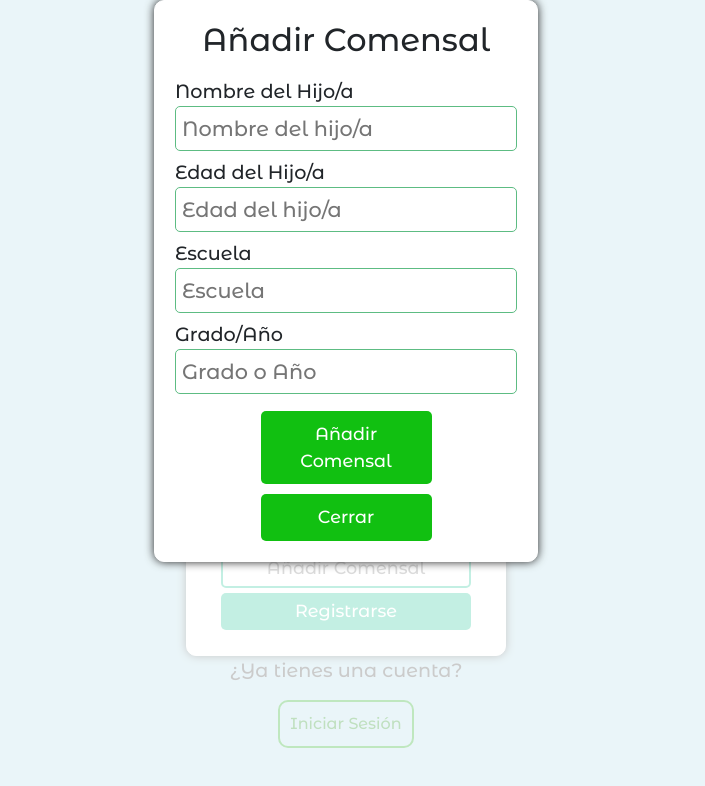
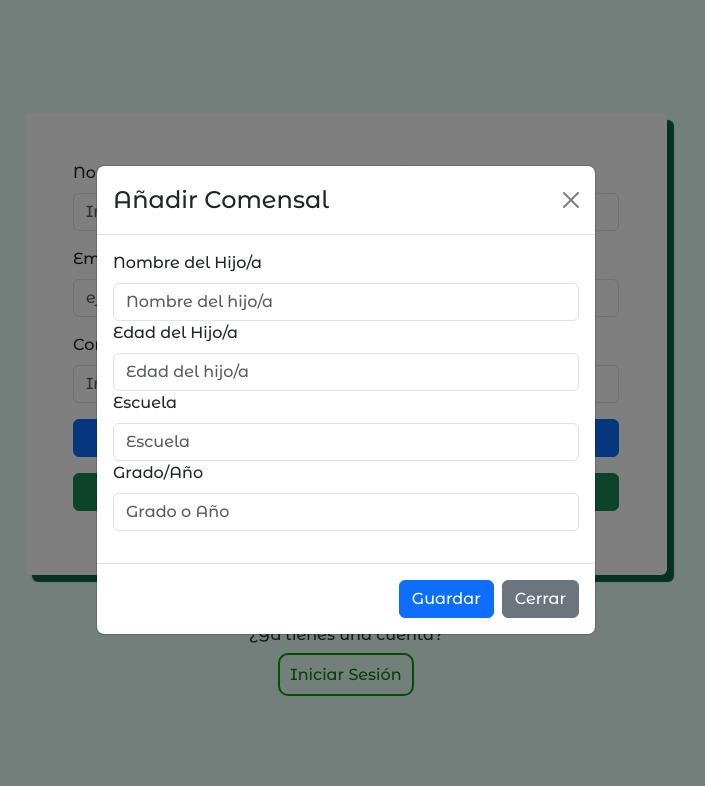
Before and after one commit to LaunchUP-INC/LunchUP-FRONT, a React (Vite) app: page /signup in a window 1280 px wide. Both pictures are taken after a click on the button "Añadir Comensal". Shown: the top 786 px of the page, without its empty margins (294-999 px from the left). Built offline with nearby package versions, Linux system fonts and the light colour scheme.

Commit message:
Estilos del formulario

```diff
--- a/src/components/AddComensal/AddComensal.jsx
+++ b/src/components/AddComensal/AddComensal.jsx
@@ -1,7 +1,7 @@
-/* eslint-disable react/prop-types */
-import Modal from "react-modal";
-import styles from "./AddComensal.module.css";
-Modal.setAppElement("#root");
+import Modal from "react-bootstrap/Modal";
+import Button from "react-bootstrap/Button";
+import { Form } from "react-bootstrap";
+import "bootstrap/dist/css/bootstrap.min.css";
 
 const AddComensalModal = ({
   modalIsOpen,
@@ -10,68 +10,104 @@ const AddComensalModal = ({
   handleAddChild,
   handleChildChange,
   errors,
+  setFormData, // Función para actualizar el estado formData del padre
 }) => {
+  const handleSave = () => {
+    // Validar cada hijo antes de guardar
+    if (
+      errors.childName ||
+      errors.childAge ||
+      errors.childSchool ||
+      errors.childGrade
+    ) {
+      alert("Por favor, corrija los errores antes de guardar.");
+      return;
+    }
+
+    // Actualizar el estado formData del padre con los cambios de los hijos
+    setFormData((prevFormData) => ({
+      ...prevFormData,
+      children: [...childrens],
+    }));
+
+    console.log(childrens);
+
+    // Cerrar el modal después de guardar
+    closeModal();
+  };
+
   return (
-    <Modal
-      isOpen={modalIsOpen}
-      onRequestClose={closeModal}
-      contentLabel="Añadir Comensal"
-      className={styles.modal}
-      overlayClassName={styles.overlay}
-    >
-      <h2>Añadir Comensal</h2>
+    <Modal show={modalIsOpen} onHide={closeModal} centered>
+      <Modal.Header closeButton>
+        <Modal.Title>Añadir Comensal</Modal.Title>
+      </Modal.Header>
+      <Modal.Body>
         {childrens.map((child, index) => (
-        <div key={index} className={styles.childContainer}>
-          <span>Nombre del Hijo/a</span>
-
-          <input
+          <div key={index} className="mb-3">
+            <Form.Group controlId={`child-${index}`}>
+              <Form.Label>Nombre del Hijo/a</Form.Label>
+              <Form.Control
                 type="text"
                 name="name"
-            className={styles.input}
                 placeholder="Nombre del hijo/a"
                 value={child.name || ""}
                 onChange={(event) => handleChildChange(index, event)}
+                isInvalid={!!errors.childName}
               />
-          <span className={styles.error}>{errors && errors.childName}</span>
-          <span>Edad del Hijo/a</span>
-          <input
+              <Form.Control.Feedback type="invalid">
+                {errors.childName}
+              </Form.Control.Feedback>
+
+              <Form.Label>Edad del Hijo/a</Form.Label>
+              <Form.Control
                 type="number"
                 name="age"
-            className={styles.input}
                 placeholder="Edad del hijo/a"
                 value={child.age || ""}
                 onChange={(event) => handleChildChange(index, event)}
+                isInvalid={!!errors.childAge}
               />
-          <span className={styles.error}>{errors && errors.childAge}</span>
-          <span>Escuela</span>
-          <input
+              <Form.Control.Feedback type="invalid">
+                {errors.childAge}
+              </Form.Control.Feedback>
+
+              <Form.Label>Escuela</Form.Label>
+              <Form.Control
                 type="text"
                 name="school"
-            className={styles.input}
                 placeholder="Escuela"
                 value={child.school || ""}
                 onChange={(event) => handleChildChange(index, event)}
+                isInvalid={!!errors.childSchool}
               />
-          <span className={styles.error}>{errors && errors.childSchool}</span>
+              <Form.Control.Feedback type="invalid">
+                {errors.childSchool}
+              </Form.Control.Feedback>
 
-          <span>Grado/Año</span>
-          <input
+              <Form.Label>Grado/Año</Form.Label>
+              <Form.Control
                 type="number"
                 name="grade"
-            className={styles.input}
                 placeholder="Grado o Año"
                 value={child.grade || ""}
                 onChange={(event) => handleChildChange(index, event)}
+                isInvalid={!!errors.childGrade}
               />
-          <span className={styles.error}>{errors && errors.childGrade}</span>
+              <Form.Control.Feedback type="invalid">
+                {errors.childGrade}
+              </Form.Control.Feedback>
+            </Form.Group>
           </div>
         ))}
-      <button onClick={handleAddChild} className={styles.btn}>
-        Añadir Comensal
-      </button>
-      <button onClick={closeModal} className={styles.btn}>
+      </Modal.Body>
+      <Modal.Footer>
+        <Button variant="primary" onClick={handleSave}>
+          Guardar
+        </Button>
+        <Button variant="secondary" onClick={closeModal}>
           Cerrar
-      </button>
+        </Button>
+      </Modal.Footer>
     </Modal>
   );
 };
--- a/src/components/LoginForm/LoginForm.jsx
+++ b/src/components/LoginForm/LoginForm.jsx
@@ -1,8 +1,9 @@
 import { useState, useEffect } from "react";
 import { Link, useNavigate } from "react-router-dom";
-import styles from "./LoginForm.module.css";
 import { useAuth0 } from "@auth0/auth0-react";
 import axios from "axios";
+import { Form, Button } from "react-bootstrap";
+import "bootstrap/dist/css/bootstrap.min.css";
 
 const LoginForm = () => {
   const [loginData, setLoginData] = useState({ email: "", password: "" });
@@ -43,10 +44,7 @@ const LoginForm = () => {
     const checkRegistration = async () => {
       if (isAuthenticated) {
         try {
-          const token = await getAccessTokenSilently({
-            audience: "YOUR_API_IDENTIFIER", // Asegúrate de que esto esté configurado
-            scope: "read:users", // Ajusta los scopes según tu API
-          });
+          const token = await getAccessTokenSilently();
           console.log("Token recibido desde Auth0:", token);
 
           const response = await axios.post(
@@ -75,39 +73,44 @@ const LoginForm = () => {
   }, [isAuthenticated, navigate, getAccessTokenSilently]);
 
   return (
-    <div className={styles.container}>
-      <form className={styles.form} onSubmit={handleSubmit}>
-        <input
+    <div className="container d-flex justify-content-center align-items-center vh-100 flex-column gap-5">
+      <Form className="form bg-white box-shadow p-5 rounded" style={{boxShadow: "7px 7px 1px rgb(9, 98, 70)"}} onSubmit={handleSubmit} >
+        <Form.Control
           type="text"
           name="email"
           placeholder="Email"
           value={loginData.email}
           onChange={handleChange}
-          className={styles.inputForm}
+          className="form-control mb-3"
         />
-        <input
+        <Form.Control
           type="password"
           name="password"
           placeholder="Password"
           value={loginData.password}
           onChange={handleChange}
-          className={styles.inputForm}
+          className="form-control mb-3"
         />
-        <button type="submit" className={styles.btn}>
+        <Button
+          type="submit"
+          variant="primary"
+          className="btn btn-primary mb-3 w-100"
+        >
           Login
-        </button>
-        <button
+        </Button>
+        <Button
           type="button"
-          className={styles.btn}
+          variant="danger"
+          className="btn btn-danger mb-3 w-100"
           onClick={handleLoginWithGmail}
         >
           Login with Google
-        </button>
-      </form>
+        </Button>
+      </Form>
 
       <p>
         ¿No tienes una cuenta?{" "}
-        <Link to="/signup" className={styles.link}>
+        <Link to="/signup" className="link">
           Registrarse
         </Link>
       </p>
--- a/src/components/SingFormg/SingForm.jsx
+++ b/src/components/SingFormg/SingForm.jsx
@@ -1,9 +1,10 @@
-import styles from "./SingForm.module.css";
 import { useState } from "react";
 import { Link, useNavigate } from "react-router-dom";
 import axios from "axios";
+import { Form, Button, Container, Row, Col } from "react-bootstrap";
+import styles from "./SingForm.module.css";
+import AddComensalModal from "../AddComensal/AddComensal";
 import { validate } from "./validate";
-import AddComensalModal from "../AddComensal/AddComensal";
 
 const SingForm = () => {
   const navigate = useNavigate();
@@ -87,90 +88,123 @@ const SingForm = () => {
   };
 
   return (
-    <div className={styles.container}>
-      <form className={styles.form} onSubmit={handleSubmit}>
-        <label>Nombre</label>
-        <input
+    <Container
+      className="d-flex justify-content-center align-items-center flex-column gap-5"
+      style={{ minHeight: "100vh",  }}
+    >
+      <Form onSubmit={handleSubmit} className="bg-white p-5 rounded" style={{boxShadow: "7px 7px 1px rgb(9, 98, 70)"}}>
+        <Row className="mb-3">
+          <Form.Group as={Col} controlId="name">
+            <Form.Label>Nombre</Form.Label>
+            <Form.Control
+              type="text"
+              placeholder="Ingresa tu nombre"
               name="name"
+              value={formData.name}
+              onChange={handleChange}
+              isInvalid={!!errors.name}
+            />
+            <Form.Control.Feedback type="invalid">
+              {errors.name}
+            </Form.Control.Feedback>
+          </Form.Group>
+
+          <Form.Group as={Col} controlId="lastName">
+            <Form.Label>Apellido</Form.Label>
+            <Form.Control
               type="text"
-          className={styles.input}
-          placeholder="Ingresa tu nombre"
+              placeholder="Ingresa tu apellido"
+              name="lastName"
+              value={formData.lastName}
               onChange={handleChange}
-          value={formData.name}
+              isInvalid={!!errors.lastName}
             />
-        <span className={styles.error}>{errors.name}</span>
+            <Form.Control.Feedback type="invalid">
+              {errors.lastName}
+            </Form.Control.Feedback>
+          </Form.Group>
+        </Row>
 
-        <label>Apellido</label>
-        <input
-          name="lastName"
+        <Row className="mb-3">
+          <Form.Group as={Col} controlId="email">
+            <Form.Label>Email</Form.Label>
+            <Form.Control
+              type="email"
+              placeholder="ejemplo@mail.com"
+              name="email"
+              value={formData.email}
+              onChange={handleChange}
+              isInvalid={!!errors.email}
+            />
+            <Form.Control.Feedback type="invalid">
+              {errors.email}
+            </Form.Control.Feedback>
+          </Form.Group>
+
+          <Form.Group as={Col} controlId="phone">
+            <Form.Label>Teléfono</Form.Label>
+            <Form.Control
               type="text"
-          className={styles.input}
-          placeholder="Ingresa tu apellido"
+              placeholder="Teléfono"
+              name="phone"
+              value={formData.phone}
               onChange={handleChange}
-          value={formData.lastName}
+              isInvalid={!!errors.phone}
             />
-        <span className={styles.error}>{errors.lastName}</span>
+            <Form.Control.Feedback type="invalid">
+              {errors.phone}
+            </Form.Control.Feedback>
+          </Form.Group>
+        </Row>
 
-        <label>Email</label>
-        <input
-          name="email"
-          type="email"
-          className={styles.input}
-          placeholder="ejemplo@mail.com"
+        <Row className="mb-3">
+          <Form.Group as={Col} controlId="password">
+            <Form.Label>Contraseña</Form.Label>
+            <Form.Control
+              type="password"
+              placeholder="Ingresa tu contraseña"
+              name="password"
+              value={formData.password}
               onChange={handleChange}
-          value={formData.email}
+              isInvalid={!!errors.password}
             />
-        <span className={styles.error}>{errors.email}</span>
+            <Form.Control.Feedback type="invalid">
+              {errors.password}
+            </Form.Control.Feedback>
+          </Form.Group>
 
-        <label>Teléfono</label>
-        <input
-          name="phone"
-          type="number"
-          className={styles.input}
-          placeholder="Teléfono"
+          <Form.Group as={Col} controlId="confirmPassword">
+            <Form.Label>Confirmar Contraseña</Form.Label>
+            <Form.Control
+              type="password"
+              placeholder="Confirma tu contraseña"
+              name="confirmPassword"
+              value={formData.confirmPassword}
               onChange={handleChange}
-          value={formData.phone}
+              isInvalid={!!errors.confirmPassword}
             />
-        <span className={styles.error}>{errors.phone}</span>
+            <Form.Control.Feedback type="invalid">
+              {errors.confirmPassword}
+            </Form.Control.Feedback>
+          </Form.Group>
+        </Row>
 
-        <label>Contraseña</label>
-        <input
-          name="password"
-          type="password"
-          className={styles.input}
-          placeholder="Ingresa tu contraseña"
-          onChange={handleChange}
-          value={formData.password}
-        />
-        <span className={styles.error}>{errors.password}</span>
+        <Button variant="primary" className="mb-3 w-100" onClick={openModal}>
+          Añadir Comensal
+        </Button>
+        <Button variant="success" type="submit" className="mb-3 w-100">
+          Registrarse
+        </Button>
+        <Form.Control.Feedback type="invalid">
+          {errors.children}
+        </Form.Control.Feedback>
+      </Form>
 
-        <span>Confirmar Contraseña</span>
-        <input
-          name="confirmPassword"
-          type="password"
-          className={styles.input}
-          placeholder="Confirma tu contraseña"
-          onChange={handleChange}
-          value={formData.confirmPassword}
-        />
-        <span className={styles.error}>{errors.confirmPassword}</span>
-
-        <button type="button" className={styles.comensal} onClick={openModal}>
-          Añadir Comensal
-        </button>
-        <button type="submit" className={styles.btn}>
-          Registrarse
-        </button>
-        <span className={styles.error}>{errors.children}</span>
-      </form>
-
-      <div className={styles.noRegister}>
-        <div className={styles.account}>
-          <p>¿Ya tienes una cuenta? </p>
+      <div className="text-center">
+        <p>¿Ya tienes una cuenta?</p>
         <Link to="/login" className={styles.link}>
           Iniciar Sesión
         </Link>
-        </div>
       </div>
 
       <AddComensalModal
@@ -180,8 +214,10 @@ const SingForm = () => {
         handleAddChild={handleAddChild}
         handleChildChange={handleChildChange}
         errors={errors}
+        validateChild={validate} // Asegúrate de pasar la función de validación correcta
+        setFormData={setFormData} // Pasa la función setFormData para actualizar el estado global
       />
-    </div>
+    </Container>
   );
 };
 
--- a/src/components/SingFormg/validate.js
+++ b/src/components/SingFormg/validate.js
@@ -48,6 +48,25 @@ export const validate = (formData) => {
       if (!child.name || !child.age || !child.school || !child.grade) {
         errors.children = `Todos los campos de los comensales deben ser completados`;
       }
+      if (!child.name) {
+        errors.childName = "El nombre del niño/a es obligatorio";
+      } else if (!/^[a-zA-Z\s-]+$/.test(child.name)) {
+        errors.childName = "El nombre del niño/a no puede contener símbolos";
+      }
+
+      if (!child.age) {
+        errors.childAge = "La edad del niño/a es obligatoria";
+      } else if (child.age < 0 || child.age > 18) {
+        errors.childAge = "La edad del niño/a debe estar entre 0 y 18 años";
+      }
+
+      if (!child.school) {
+        errors.childSchool = "El nombre de la escuela es obligatorio";
+      }
+
+      if (!child.grade) {
+        errors.childGrade = "El grado/año del niño/a es obligatorio";
+      }
     });
   }
 
```
Lines whose indentation alone changed are shown as unchanged.
